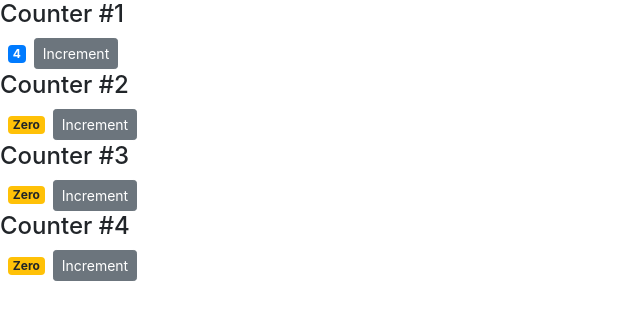
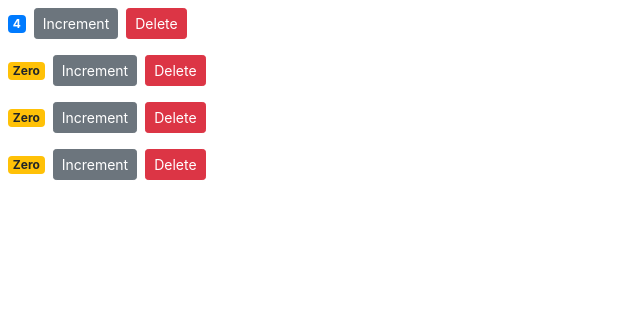
Before and after one commit to SPrio/Counter-App-React, a React (Create React App) app: page / in a window 1280 px wide. Shown: the top 320 px of the page, without its empty margins (0-640 px from the left). Built offline with nearby package versions, Linux system fonts and the light colour scheme.

Commit message:
raising and handling events

```diff
--- a/src/components/counter.jsx
+++ b/src/components/counter.jsx
@@ -11,10 +11,8 @@
   };
 
   render() {
-    console.log(this.props);
     return (
       <div>
-        {this.props.children}
         <span className={this.getBadgeClasses()}>{this.formatCount()}</span>
         <button
           onClick={() => this.handleIncrement({ id: 1 })}
@@ -22,6 +20,7 @@
         >
           Increment
         </button>
+        <button onClick={this.props.onDelete} className="btn btn-danger btn-sm m-2">Delete</button>
       </div>
     );
   }
--- a/src/components/counters.jsx
+++ b/src/components/counters.jsx
@@ -9,13 +9,16 @@
       { id: 4, value: 0 },
     ],
   };
+
+  handleDelete = () => {
+    console.log("Event Handler Called");
+  };
+
   render() {
     return (
       <div>
         {this.state.counters.map((counter) => (
-          <Counter key={counter.id} value={counter.value} id={counter.id}>
-            <h4>Counter #{counter.id}</h4>
-          </Counter>
+          <Counter key={counter.id} onDelete={this.handleDelete} value={counter.value} id={counter.id}/>
         ))}
       </div>
     );
```
